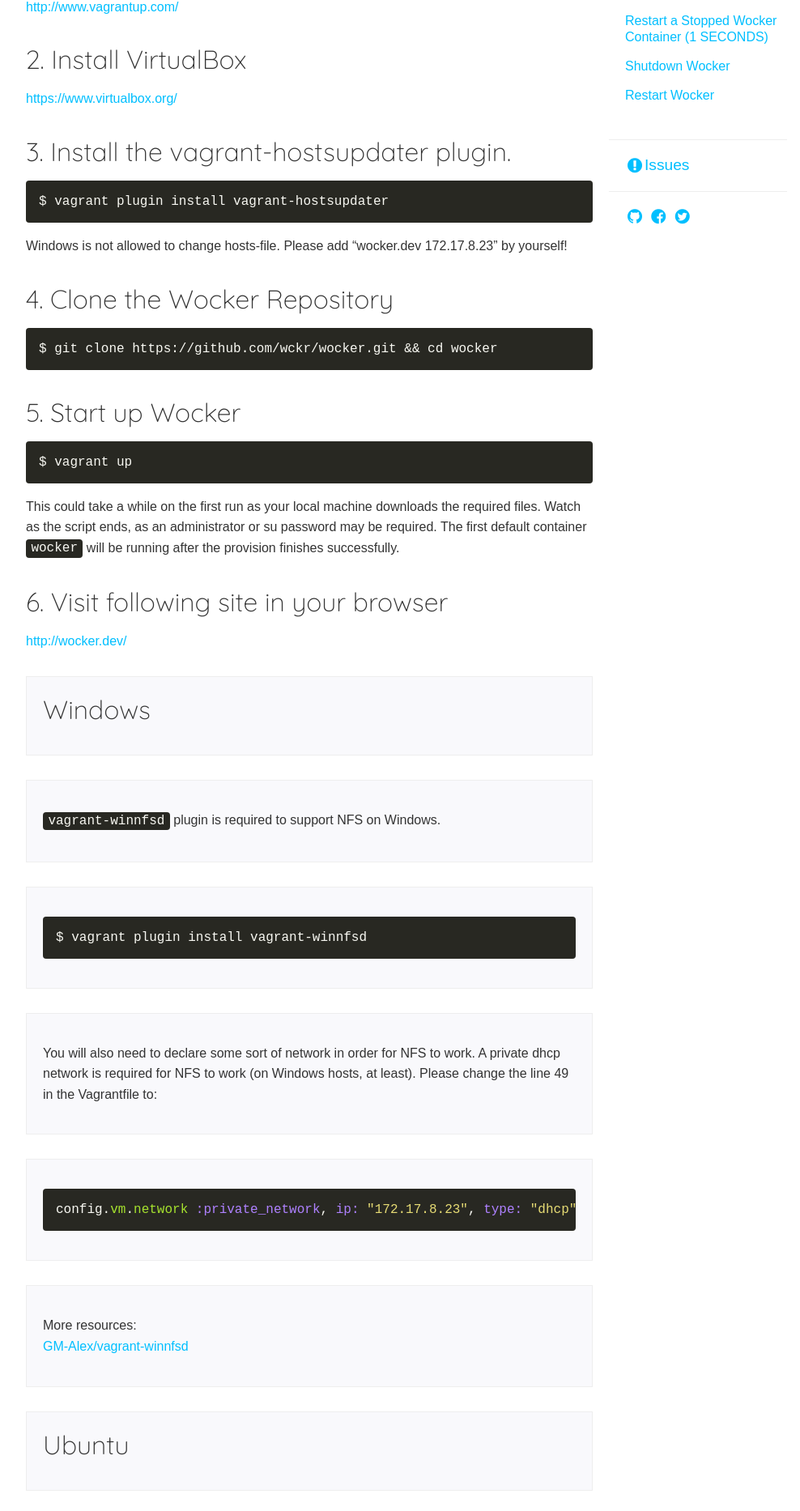
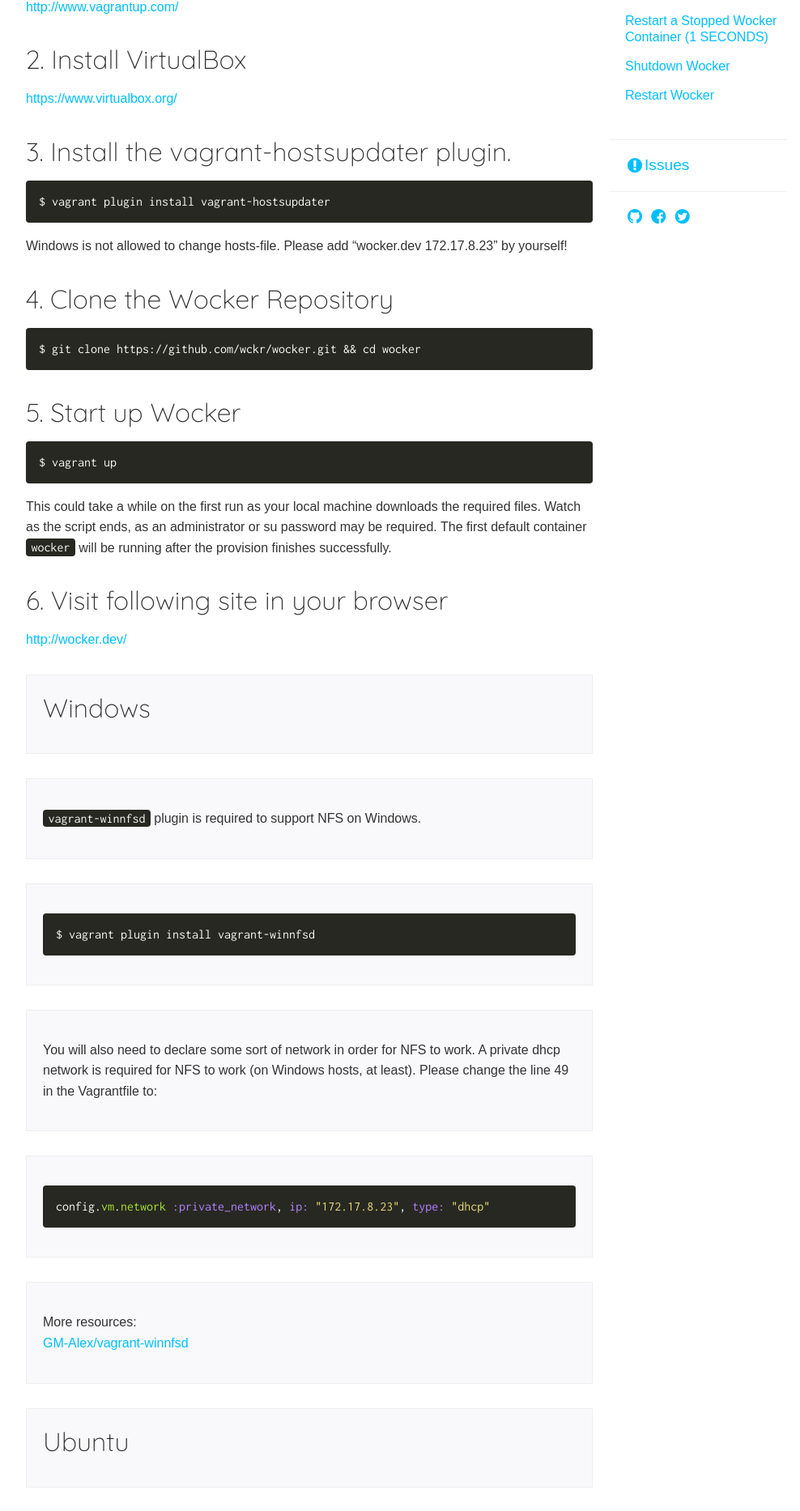
Before and after one commit to wckr/wckr.github.io, a Jekyll site: the page built from index.md, in a window 1280 px wide. Shown: the part 523-2389 px from the top of the page at 81% size, without its empty margins (138-1126 px from the left). Built offline with Jekyll 4.4.1, drawn with Linux system fonts in a browser that asks for light colours; nearby versions of some CDN libraries; some web fonts are replaced; Markdown is read by kramdown in place of the engine named in the settings; a script that is not in the unit is left out; comment, search, counter and statistics services are not loaded.

Commit message:
Improve the font family and size of code

```diff
--- a/assets/_sass/_variables.scss
+++ b/assets/_sass/_variables.scss
@@ -19,6 +19,7 @@
 $h4_font_size: $p_font_size * 1.6;
 $h5_font_size: $p_font_size * 1.2;
 $h6_font_size: $p_font_size * 1;
+$code_font_size: $p_font_size;
 
 $header_logo_font_size: 64px;
 
@@ -30,4 +31,4 @@
 
 $muli: 'Muli', sans-serif;
 $quicksand: 'Quicksand', sans-serif;
-$code: 'Monaco', 'Menlo', 'Inconsolata', monospace;
+$code: 'Inconsolata', monospace;
--- a/assets/css/style.css
+++ b/assets/css/style.css
@@ -715,11 +715,12 @@
 /* line 112, ../_sass/style.scss */
 pre, code, kbd, samp, tt {
   font-family: monospace, monospace;
-  font-size: 1em;
+  font-size: 16px;
 }
 
 /* line 117, ../_sass/style.scss */
 code {
+  font-family: "Inconsolata", monospace;
   color: #f8f8f2;
   background: #282822;
   padding: 0.15em 0.4em;
@@ -728,7 +729,7 @@
   border-radius: 4px;
 }
 
-/* line 130, ../_sass/style.scss */
+/* line 129, ../_sass/style.scss */
 p code,
 li code,
 dt code,
@@ -736,7 +737,7 @@
   white-space: nowrap;
 }
 
-/* line 138, ../_sass/style.scss */
+/* line 135, ../_sass/style.scss */
 pre code {
   display: block;
   margin: 16px 0;
@@ -745,14 +746,14 @@
   line-height: 1.25;
 }
 
-/* line 147, ../_sass/style.scss */
+/* line 144, ../_sass/style.scss */
 blockquote {
   margin-top: 30px;
   border: 1px solid #eee;
   background: #f9f9fc;
   padding: 20px;
 }
-/* line 153, ../_sass/style.scss */
+/* line 150, ../_sass/style.scss */
 blockquote > h1:first-child,
 blockquote > h2:first-child,
 blockquote > h3:first-child,
@@ -762,27 +763,27 @@
   margin-top: 0;
 }
 
-/* line 163, ../_sass/style.scss */
+/* line 160, ../_sass/style.scss */
 li {
   text-indent: -0.9em;
   padding-left: 0.9em;
   margin-bottom: 0.5em;
 }
-/* line 168, ../_sass/style.scss */
+/* line 165, ../_sass/style.scss */
 li:before {
   content: "-";
   color: deepskyblue;
   margin-right: 0.5em;
 }
 
-/* line 177, ../_sass/style.scss */
+/* line 174, ../_sass/style.scss */
 dl.dl_inline dt {
   float: left;
   max-width: 50%;
   margin-right: 0.5em;
 }
 @media screen and (max-width: 960px) {
-  /* line 177, ../_sass/style.scss */
+  /* line 174, ../_sass/style.scss */
   dl.dl_inline dt {
     float: none;
     max-width: auto;
@@ -790,79 +791,79 @@
     margin-top: 0.5em;
   }
 }
-/* line 189, ../_sass/style.scss */
+/* line 186, ../_sass/style.scss */
 dl.dl_inline dt:before {
   content: "-";
   color: #33ccff;
   margin-right: 0.5em;
 }
-/* line 196, ../_sass/style.scss */
+/* line 193, ../_sass/style.scss */
 dl.dl_inline dd {
   overflow: hidden;
 }
 @media screen and (max-width: 960px) {
-  /* line 196, ../_sass/style.scss */
+  /* line 193, ../_sass/style.scss */
   dl.dl_inline dd {
     margin-left: 0.9em;
   }
 }
 
-/* line 207, ../_sass/style.scss */
+/* line 204, ../_sass/style.scss */
 dl.dl_10 dt {
   width: 10%;
 }
 @media screen and (max-width: 960px) {
-  /* line 207, ../_sass/style.scss */
+  /* line 204, ../_sass/style.scss */
   dl.dl_10 dt {
     width: auto;
   }
 }
 
-/* line 207, ../_sass/style.scss */
+/* line 204, ../_sass/style.scss */
 dl.dl_20 dt {
   width: 20%;
 }
 @media screen and (max-width: 960px) {
-  /* line 207, ../_sass/style.scss */
+  /* line 204, ../_sass/style.scss */
   dl.dl_20 dt {
     width: auto;
   }
 }
 
-/* line 207, ../_sass/style.scss */
+/* line 204, ../_sass/style.scss */
 dl.dl_30 dt {
   width: 30%;
 }
 @media screen and (max-width: 960px) {
-  /* line 207, ../_sass/style.scss */
+  /* line 204, ../_sass/style.scss */
   dl.dl_30 dt {
     width: auto;
   }
 }
 
-/* line 207, ../_sass/style.scss */
+/* line 204, ../_sass/style.scss */
 dl.dl_40 dt {
   width: 40%;
 }
 @media screen and (max-width: 960px) {
-  /* line 207, ../_sass/style.scss */
+  /* line 204, ../_sass/style.scss */
   dl.dl_40 dt {
     width: auto;
   }
 }
 
-/* line 207, ../_sass/style.scss */
+/* line 204, ../_sass/style.scss */
 dl.dl_50 dt {
   width: 50%;
 }
 @media screen and (max-width: 960px) {
-  /* line 207, ../_sass/style.scss */
+  /* line 204, ../_sass/style.scss */
   dl.dl_50 dt {
     width: auto;
   }
 }
 
-/* line 217, ../_sass/style.scss */
+/* line 214, ../_sass/style.scss */
 .inner {
   width: 960px;
   margin: auto;
@@ -870,20 +871,20 @@
   position: relative;
 }
 @media screen and (max-width: 960px) {
-  /* line 217, ../_sass/style.scss */
+  /* line 214, ../_sass/style.scss */
   .inner {
     width: 100%;
   }
 }
 
-/* line 228, ../_sass/style.scss */
+/* line 225, ../_sass/style.scss */
 .site-header {
   background: #33ccff url(../images/header-bg.jpg) no-repeat center center;
   background-size: cover;
   color: #fff;
   min-width: 960px;
 }
-/* line 234, ../_sass/style.scss */
+/* line 231, ../_sass/style.scss */
 .site-header .site-title, .site-header .page-title {
   color: #fff;
   font-size: 64px;
@@ -892,72 +893,72 @@
   padding: 0;
   border: 0;
 }
-/* line 242, ../_sass/style.scss */
+/* line 239, ../_sass/style.scss */
 .site-header .site-title a, .site-header .page-title a {
   color: inherit;
 }
-/* line 245, ../_sass/style.scss */
+/* line 242, ../_sass/style.scss */
 .site-header .site-title a:hover, .site-header .page-title a:hover {
   text-decoration: none;
 }
-/* line 250, ../_sass/style.scss */
+/* line 247, ../_sass/style.scss */
 .site-header .site-title .version, .site-header .page-title .version {
   font-size: 16px;
 }
-/* line 255, ../_sass/style.scss */
+/* line 252, ../_sass/style.scss */
 .site-header .site-description {
   font-family: "Quicksand", sans-serif;
   font-weight: 300;
   margin-top: 0;
   margin-bottom: 0;
 }
-/* line 261, ../_sass/style.scss */
+/* line 258, ../_sass/style.scss */
 .site-header .site-description strong {
   font-weight: 700;
 }
 
-/* line 271, ../_sass/style.scss */
+/* line 268, ../_sass/style.scss */
 .site-header-top {
   border-bottom: 1px solid rgba(0, 0, 0, 0.075);
   font-size: 13px;
 }
-/* line 275, ../_sass/style.scss */
+/* line 272, ../_sass/style.scss */
 .site-header-top a {
   color: rgba(255, 255, 255, 0.75);
   display: block;
   padding: 0 1em;
   line-height: 36px;
 }
-/* line 281, ../_sass/style.scss */
+/* line 278, ../_sass/style.scss */
 .site-header-top a:hover {
   text-decoration: none;
   color: #fff;
 }
-/* line 287, ../_sass/style.scss */
+/* line 284, ../_sass/style.scss */
 .site-header-top .site-header-top-github-link {
   float: right;
 }
 
-/* line 292, ../_sass/style.scss */
+/* line 289, ../_sass/style.scss */
 .site-header-middle {
   border-top: 1px solid rgba(255, 255, 255, 0.15);
   padding: 40px 0;
 }
 
-/* line 297, ../_sass/style.scss */
+/* line 294, ../_sass/style.scss */
 .site-header-main {
   float: left;
   width: 75%;
   padding: 0 10px;
 }
 
-/* line 303, ../_sass/style.scss */
+/* line 300, ../_sass/style.scss */
 .site-header-aside {
   float: right;
   width: 25%;
   padding: 0 10px;
 }
-/* line 308, ../_sass/style.scss */
+/* line 305, ../_sass/style.scss */
 .site-header-aside a {
   font-family: "Quicksand", sans-serif;
   font-size: 14.4px;
@@ -977,21 +978,21 @@
   -webkit-border-radius: 130px;
   border-radius: 130px;
 }
-/* line 325, ../_sass/style.scss */
+/* line 322, ../_sass/style.scss */
 .site-header-aside a .icon-github {
   font-size: 18px;
   font-weight: 700;
 }
-/* line 329, ../_sass/style.scss */
+/* line 326, ../_sass/style.scss */
 .site-header-aside a .icon-github:before {
   vertical-align: -3px;
 }
-/* line 334, ../_sass/style.scss */
+/* line 331, ../_sass/style.scss */
 .site-header-aside a:hover {
   text-decoration: none;
 }
 
-/* line 340, ../_sass/style.scss */
+/* line 337, ../_sass/style.scss */
 .site-footer {
   border-top: 1px solid #eee;
   background: #fff;
@@ -999,19 +1000,19 @@
   text-align: center;
   min-width: 960px;
 }
-/* line 347, ../_sass/style.scss */
+/* line 344, ../_sass/style.scss */
 .site-footer p {
   margin: 0;
 }
 
-/* line 352, ../_sass/style.scss */
+/* line 349, ../_sass/style.scss */
 .site-main {
   float: left;
   width: 75%;
   padding: 20px 10px 150px;
 }
 @media screen and (max-width: 960px) {
-  /* line 352, ../_sass/style.scss */
+  /* line 349, ../_sass/style.scss */
   .site-main {
     float: none;
     width: auto;
@@ -1020,7 +1021,7 @@
   }
 }
 
-/* line 365, ../_sass/style.scss */
+/* line 362, ../_sass/style.scss */
 .site-aside {
   position: relative;
   float: right;
@@ -1028,14 +1029,14 @@
   padding: 20px 10px;
 }
 @media screen and (max-width: 960px) {
-  /* line 365, ../_sass/style.scss */
+  /* line 362, ../_sass/style.scss */
   .site-aside {
     float: none;
     width: auto;
   }
 }
 
-/* line 377, ../_sass/style.scss */
+/* line 374, ../_sass/style.scss */
 .site-logo {
   float: left;
   font-family: "Quicksand", sans-serif;
@@ -1043,42 +1044,42 @@
   margin: 0 0 0 0;
   padding: 0;
 }
-/* line 384, ../_sass/style.scss */
+/* line 381, ../_sass/style.scss */
 .site-logo a {
   display: block;
   color: #fff;
   padding: 0 10px;
   line-height: 36px;
 }
-/* line 390, ../_sass/style.scss */
+/* line 387, ../_sass/style.scss */
 .site-logo a:hover {
   text-decoration: none;
 }
 
-/* line 399, ../_sass/style.scss */
+/* line 396, ../_sass/style.scss */
 .site-nav ul {
   overflow: hidden;
   padding: 0 10px;
 }
-/* line 403, ../_sass/style.scss */
+/* line 400, ../_sass/style.scss */
 .site-nav ul > li {
   float: left;
   text-indent: 0;
   padding-left: 0;
   margin-bottom: 0;
 }
-/* line 409, ../_sass/style.scss */
+/* line 406, ../_sass/style.scss */
 .site-nav ul > li:before {
   content: "";
   margin: 0;
 }
-/* line 416, ../_sass/style.scss */
+/* line 413, ../_sass/style.scss */
 .site-nav ul > li.active a {
   background: rgba(0, 0, 0, 0.075);
   color: #fff;
 }
 
-/* line 425, ../_sass/style.scss */
+/* line 422, ../_sass/style.scss */
 .site-content-top {
   height: 52px;
   padding: 10px 0 15px;
@@ -1087,86 +1088,86 @@
   border-bottom: 1px solid #eee;
   text-align: center;
 }
-/* line 433, ../_sass/style.scss */
+/* line 430, ../_sass/style.scss */
 .site-content-top iframe {
   vertical-align: bottom;
 }
-/* line 437, ../_sass/style.scss */
+/* line 434, ../_sass/style.scss */
 .site-content-top .fb-like {
   margin-right: 30px;
   display: inline-block;
 }
-/* line 442, ../_sass/style.scss */
+/* line 439, ../_sass/style.scss */
 .site-content-top #twitter-widget-1 {
   margin-right: 30px;
 }
-/* line 446, ../_sass/style.scss */
+/* line 443, ../_sass/style.scss */
 .site-content-top .pocket-btn {
   display: inline-block;
 }
-/* line 449, ../_sass/style.scss */
+/* line 446, ../_sass/style.scss */
 .site-content-top .pocket-btn iframe {
   height: 20px;
 }
 
-/* line 456, ../_sass/style.scss */
+/* line 453, ../_sass/style.scss */
 .page-nav {
   padding: 20px 0;
 }
-/* line 462, ../_sass/style.scss */
+/* line 459, ../_sass/style.scss */
 .page-nav ul li {
   text-indent: 0;
   padding-left: 0;
   margin-bottom: 0;
 }
-/* line 467, ../_sass/style.scss */
+/* line 464, ../_sass/style.scss */
 .page-nav ul li:before {
   content: "";
   margin: 0;
 }
-/* line 474, ../_sass/style.scss */
+/* line 471, ../_sass/style.scss */
 .page-nav ul li.active > a {
   color: #333;
   border-left: 2px solid #33ccff;
   padding-left: 18px;
 }
-/* line 481, ../_sass/style.scss */
+/* line 478, ../_sass/style.scss */
 .page-nav ul li > a {
   display: block;
   padding: 0.5em 0.5em 0.5em 20px;
   line-height: 1.25;
 }
-/* line 486, ../_sass/style.scss */
+/* line 483, ../_sass/style.scss */
 .page-nav ul li > a:hover {
   text-decoration: none;
   background: #33ccff;
   color: #fff;
 }
-/* line 499, ../_sass/style.scss */
+/* line 496, ../_sass/style.scss */
 .page-nav ul li > ul > li.active > a {
   padding-left: 38px;
 }
-/* line 504, ../_sass/style.scss */
+/* line 501, ../_sass/style.scss */
 .page-nav ul li > ul > li > a {
   padding: 0.25em 0.5em 0.25em 40px;
 }
 
-/* line 513, ../_sass/style.scss */
+/* line 510, ../_sass/style.scss */
 .sns {
   padding-left: 20px;
   font-size: 19.2px;
 }
 
-/* line 518, ../_sass/style.scss */
+/* line 515, ../_sass/style.scss */
 .site-issues {
   padding-left: 20px;
 }
-/* line 521, ../_sass/style.scss */
+/* line 518, ../_sass/style.scss */
 .site-issues li {
   margin-bottom: 1em;
   line-height: 1.25;
 }
-/* line 526, ../_sass/style.scss */
+/* line 523, ../_sass/style.scss */
 .site-issues .site-issues-title {
   font-size: 19.2px;
 }
```
Also changed, not shown: assets/_sass/style.scss (+2 -5 lines).
